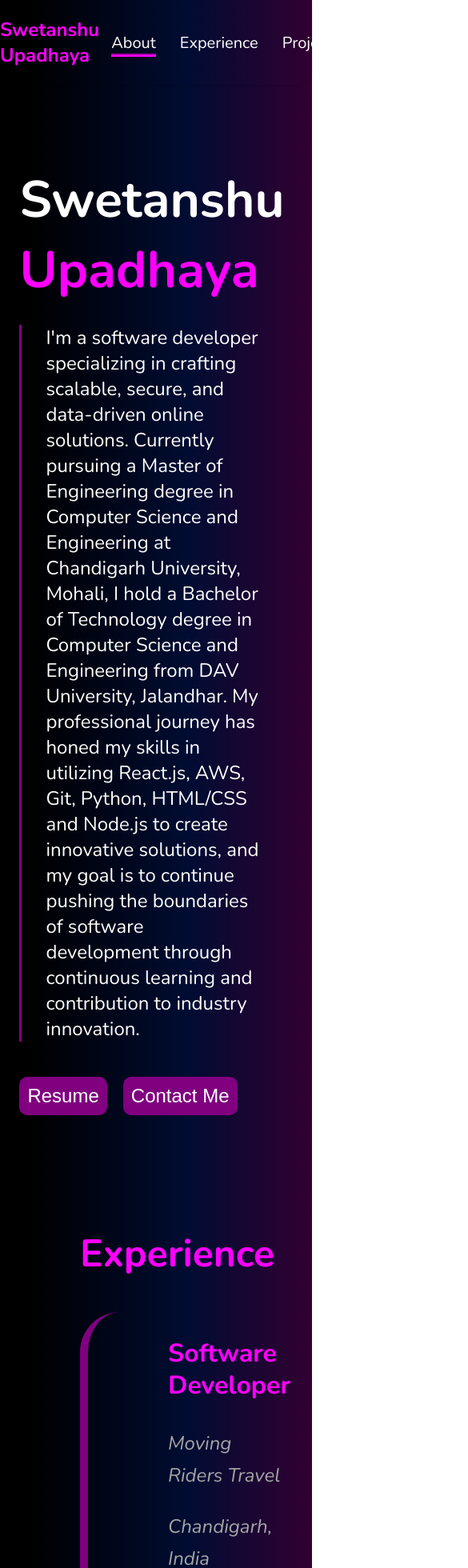
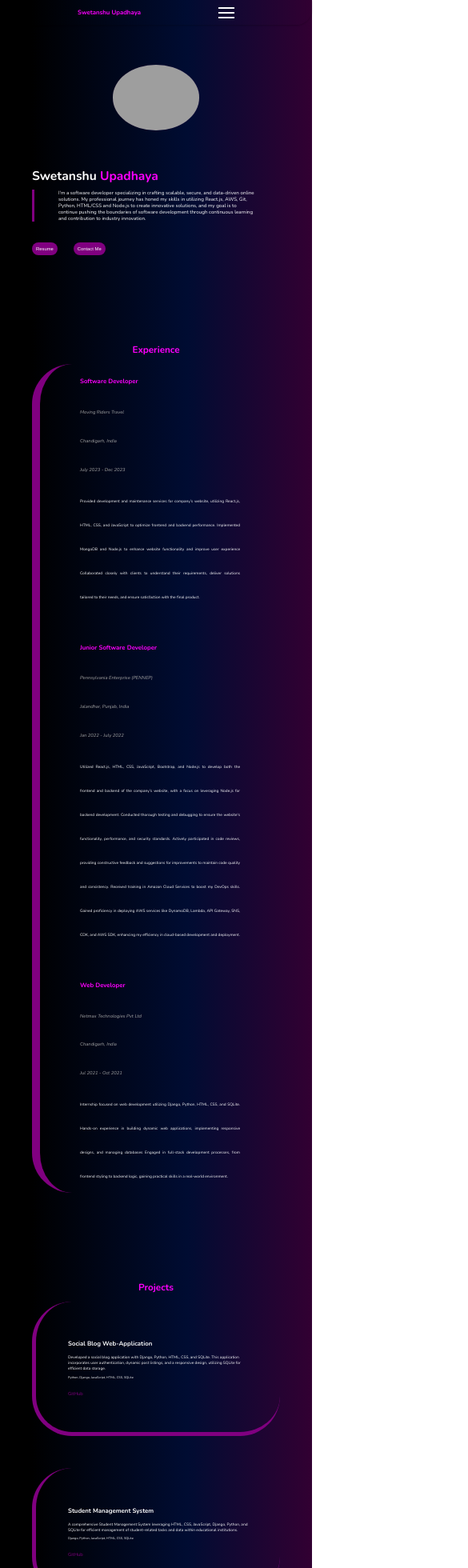
Before and after one commit to SwetanshuUpadhaya/React-portfolio, a React (Create React App) app: page / in a window 390 px wide. Shown: the top 1960 px of the page at 80% size, 585 px wide, since content can reach past the window. Built offline with nearby package versions, Linux system fonts and the light colour scheme; grey boxes are pictures that could not be loaded; a web font is replaced by a local one.

Commit message:
Initial of making the portfolio responsive for all screens

```diff
--- a/src/components/About.jsx
+++ b/src/components/About.jsx
@@ -19,15 +19,11 @@ const About = () => {
           </h2>
           <p>
             I'm a software developer specializing in crafting scalable, secure,
-            and data-driven online solutions. Currently pursuing a Master of
-            Engineering degree in Computer Science and Engineering at Chandigarh
-            University, Mohali, I hold a Bachelor of Technology degree in
-            Computer Science and Engineering from DAV University, Jalandhar. My
-            professional journey has honed my skills in utilizing React.js, AWS,
-            Git, Python, HTML/CSS and Node.js to create innovative solutions,
-            and my goal is to continue pushing the boundaries of software
-            development through continuous learning and contribution to industry
-            innovation.
+            and data-driven online solutions. My professional journey has honed
+            my skills in utilizing React.js, AWS, Git, Python, HTML/CSS and
+            Node.js to create innovative solutions, and my goal is to continue
+            pushing the boundaries of software development through continuous
+            learning and contribution to industry innovation.
           </p>
           <button>
             <a
--- a/src/components/Header.jsx
+++ b/src/components/Header.jsx
@@ -3,6 +3,11 @@ import "../styles/header.css"; // Import the CSS file
 
 const Header = () => {
   const [activeLink, setActiveLink] = useState("about");
+  const [menuOpen, setMenuOpen] = useState(false);
+
+  const toggleMenu = () => {
+    setMenuOpen(!menuOpen);
+  };
 
   const scrollToSection = (sectionId) => {
     setActiveLink(sectionId);
@@ -10,12 +15,18 @@ const Header = () => {
       top: document.getElementById(sectionId).offsetTop,
       behavior: "smooth",
     });
+    setMenuOpen(false); // Close the menu after clicking a link
   };
 
   return (
     <header className="header">
       <h1 className="logo">Swetanshu Upadhaya</h1>
-      <nav className="nav">
+      <nav className={`nav ${menuOpen ? "nav-open" : ""}`}>
+        <div className="nav-toggle" onClick={toggleMenu}>
+          <div className="bar"></div>
+          <div className="bar"></div>
+          <div className="bar"></div>
+        </div>
         <ul className="nav-list">
           <li className="nav-item">
             <a
--- a/src/styles/about.css
+++ b/src/styles/about.css
@@ -1,17 +1,12 @@
 .about-container {
-  padding: 100px 0 50px 0;
-  transition: 20s;
-}
-
-.about-container:hover {
-  transform: scale(1.01);
+  padding: 50px 0;
 }
 
 .about-content {
   display: flex;
   align-items: center;
   justify-content: center;
-  gap: 10px;
+  gap: 40px;
 }
 
 .about-text {
@@ -19,7 +14,7 @@
 }
 
 .about-text h2 {
-  font-size: 4rem;
+  font-size: 4vw;
   margin: 0;
 }
 
@@ -28,13 +23,13 @@
 }
 
 .about-text p {
-  font-size: 1.5rem;
+  font-size: 1.6vw;
   padding: 0 30px;
   border-left: 3px solid purple;
 }
 
 .about-text button {
-  font-size: 1.5rem;
+  font-size: 1.5vw;
   margin: 20px 20px 0 0;
   background: purple;
   border-radius: 10px;
@@ -62,3 +57,18 @@
   width: 100%;
   border-radius: 50%; /* Make the image round */
 }
+
+@media (max-width: 768px) {
+  .about-content {
+    flex-direction: column-reverse;
+  }
+  .education-item {
+    width: 100%;
+  }
+  .about-container {
+    padding: 50px 0;
+  }
+  .about-text button {
+    padding: 5px;
+  }
+}
--- a/src/styles/certifications.css
+++ b/src/styles/certifications.css
@@ -4,7 +4,7 @@
 
 .cert-section h2 {
   text-align: center;
-  font-size: 3rem;
+  font-size: 3vw;
   color: rgb(255, 0, 255);
 }
 
@@ -33,13 +33,13 @@
 
 .cert-card h3 {
   margin-bottom: 10px;
-  font-size: 1.5rem;
+  font-size: 1.5vw;
 }
 
 .cert-card .technologies,
 .cert-card .organization,
 .cert-card .date {
-  font-size: 1.25rem;
+  font-size: 1.25vw;
   color: #fff;
   font-style: italic;
 }
@@ -49,9 +49,22 @@
   margin-right: 10px;
   text-decoration: none;
   color: purple;
-  font-size: 1.25rem;
+  font-size: 1.25vw;
 }
 
 .cert-links a:hover {
   color: rgb(255, 0, 255);
 }
+
+@media (max-width: 1024px) {
+  .cert-card {
+    width: 47%;
+  }
+}
+
+@media (max-width: 768px) {
+  .cert-card {
+    width: 100%;
+    padding: 30px;
+  }
+}
--- a/src/styles/contact.css
+++ b/src/styles/contact.css
@@ -3,7 +3,7 @@
 }
 
 .contact-container h2 {
-  font-size: 3rem;
+  font-size: 3vw;
   text-align: center;
   color: rgb(255, 0, 255);
 }
@@ -23,7 +23,7 @@
   gap: 20px;
   text-decoration: none;
   color: #ffffff;
-  font-size: 1.5rem;
+  font-size: 1.5vw;
   padding: 20px;
   border-radius: 20px;
   border: 1px solid rgb(255, 0, 255);
@@ -34,3 +34,15 @@
   transform: scale(1.01);
   color: rgb(255, 0, 255);
 }
+
+@media (max-width: 1024px) {
+  .contact-link {
+    width: 41%;
+  }
+}
+
+@media (max-width: 768px) {
+  .contact-link {
+    width: 100%;
+  }
+}
--- a/src/styles/education.css
+++ b/src/styles/education.css
@@ -4,7 +4,7 @@
 
 .education-section h2 {
   text-align: center;
-  font-size: 3rem;
+  font-size: 3vw;
   color: rgb(255, 0, 255);
 }
 
@@ -32,7 +32,7 @@
 }
 
 .education-item h3 {
-  font-size: 2rem;
+  font-size: 2vw;
   margin-bottom: 5px;
 }
 
@@ -41,10 +41,23 @@
 .education-item .location {
   font-style: italic;
   color: #fff;
-  font-size: 1.25rem;
+  font-size: 1.25vw;
 }
 
 .education-item .description {
   margin-top: 10px;
-  font-size: 1rem;
+  font-size: 1vw;
 }
+
+@media (max-width: 1024px) {
+  .education-item {
+    width: 47%;
+  }
+}
+
+@media (max-width: 768px) {
+  .education-item {
+    width: 100%;
+    padding: 30px;
+  }
+}
--- a/src/styles/experience.css
+++ b/src/styles/experience.css
@@ -3,7 +3,7 @@
 }
 
 .experience-section h2 {
-  font-size: 3rem;
+  font-size: 3vw;
   text-align: center;
   color: rgb(255, 0, 255);
 }
@@ -25,19 +25,26 @@
 }
 
 .experience-item h3 {
-  font-size: 2rem;
+  font-size: 2vw;
   color: rgb(255, 0, 255);
 }
 
 .experience-item .company,
 .experience-item .duration,
 .experience-item .location {
-  font-size: 1.5rem;
+  font-size: 1.5vw;
   font-style: italic;
   color: #a5a5a5;
 }
 
 .experience-item .description {
-  font-size: 1.25rem;
+  font-size: 1.25vw;
   margin-top: 10px;
 }
+
+@media (max-width: 768px) {
+  .experience-item {
+    padding: 0 50px;
+    line-height: 30px;
+  }
+}
--- a/src/styles/footer.css
+++ b/src/styles/footer.css
@@ -5,6 +5,6 @@
   left: 0; /* Position from the left */
   bottom: 0; /* Position from the bottom */
   width: 100%; /* Full width */
-  font-size: 1.25rem;
+  font-size: 1.25vw;
   font-weight: 500;
 }
--- a/src/styles/header.css
+++ b/src/styles/header.css
@@ -22,8 +22,8 @@
   margin: 0;
 }
 
-header h1 {
-  font-size: 1.5rem;
+.header h1 {
+  font-size: 2vw;
   color: rgb(255, 0, 255);
 }
 
@@ -35,7 +35,7 @@ header h1 {
 
 .nav-item {
   padding: 0 15px;
-  font-size: 1.25rem;
+  font-size: 1.25vw;
 }
 
 .nav-link {
@@ -50,3 +50,61 @@ header h1 {
 .nav-item .active {
   border-bottom: 4px groove rgb(255, 0, 255);
 }
+
+.nav-toggle {
+  display: none;
+  flex-direction: column;
+  cursor: pointer;
+}
+
+.bar {
+  width: 20px;
+  height: 2px;
+  margin: 2px 0;
+  background-color: rgb(255, 255, 255);
+}
+
+.nav-open .nav-toggle .bar:first-child {
+  transform: translateY(8px) rotate(45deg);
+}
+
+.nav-open .nav-toggle .bar:nth-child(2) {
+  opacity: 0;
+}
+
+.nav-open .nav-toggle .bar:last-child {
+  transform: translateY(-8px) rotate(-45deg);
+}
+
+@media (max-width: 768px) {
+  .nav-toggle {
+    display: flex;
+  }
+  .nav-list {
+    display: none;
+    position: absolute;
+    top: 60px;
+    right: 0;
+    width: 100%;
+    background: linear-gradient(
+      90deg,
+      rgba(0, 0, 0, 1) 10%,
+      rgba(0, 12, 50, 1) 60%,
+      rgba(50, 0, 50, 1) 100%
+    );
+    z-index: 1000;
+    box-shadow: 0 2px 4px rgba(0, 0, 0, 0.2); /* Add a shadow for visual distinction */
+    border-bottom-left-radius: 20px;
+    border-bottom-right-radius: 20px;
+  }
+  .nav-open .nav-list {
+    display: flex;
+    flex-direction: column;
+    justify-content: center;
+    align-items: center;
+  }
+  .nav-item {
+    margin: 20px 0;
+    font-size: 1rem;
+  }
+}
--- a/src/styles/portfolio.css
+++ b/src/styles/portfolio.css
@@ -9,7 +9,7 @@
 }
 
 main {
-  padding: 0 100px;
+  padding: 0 80px;
 }
 
 .scroll-to-top {
@@ -27,3 +27,15 @@ main {
 .scroll-to-top:hover {
   color: rgb(255, 0, 255);
 }
+
+@media (max-width: 1024px) {
+  main {
+    padding: 0 60px;
+  }
+}
+
+@media (max-width: 768px) {
+  main {
+    padding: 0 40px;
+  }
+}
--- a/src/styles/projects.css
+++ b/src/styles/projects.css
@@ -4,7 +4,7 @@
 
 .project-section h2 {
   text-align: center;
-  font-size: 3rem;
+  font-size: 3vw;
   color: rgb(255, 0, 255);
 }
 
@@ -32,17 +32,17 @@
 }
 
 .project-card h3 {
-  font-size: 2rem;
+  font-size: 2vw;
 }
 
 .project-card .description,
 .project-card .technologies {
-  font-size: 1.25rem;
+  font-size: 1.25vw;
   color: #fff;
 }
 
 .project-card .technologies {
-  font-size: 1rem;
+  font-size: 1vw;
   color: #fff;
 }
 
@@ -51,9 +51,21 @@
   margin-right: 10px;
   text-decoration: none;
   color: purple;
-  font-size: 1.5rem;
+  font-size: 1.5vw;
 }
 
 .project-links a:hover {
   color: rgb(255, 0, 255);
 }
+
+@media (max-width: 1024px) {
+  .project-card {
+    width: 47%;
+  }
+}
+
+@media (max-width: 768px) {
+  .project-card {
+    width: 100%;
+  }
+}
--- a/src/styles/skills.css
+++ b/src/styles/skills.css
@@ -4,7 +4,7 @@
 
 .skill-section h2 {
   text-align: center;
-  font-size: 3rem;
+  font-size: 3vw;
   color: rgb(255, 0, 255);
 }
 
@@ -31,12 +31,12 @@
 }
 
 .skills-container h3 {
-  font-size: 2rem;
+  font-size: 2vw;
 }
 
 .skill-item h4 {
   margin-bottom: 10px;
-  font-size: 1.25rem;
+  font-size: 1.25vw;
 }
 
 .progress-bar {
```
